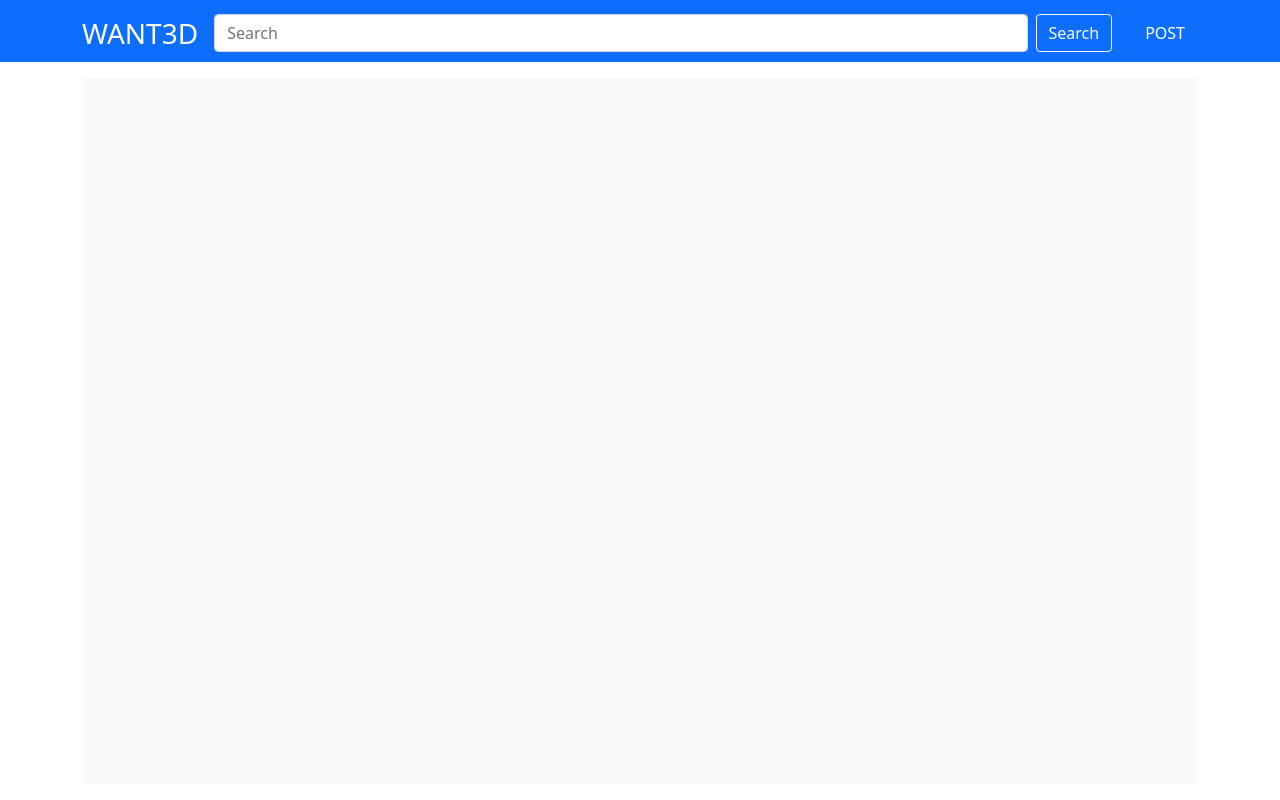
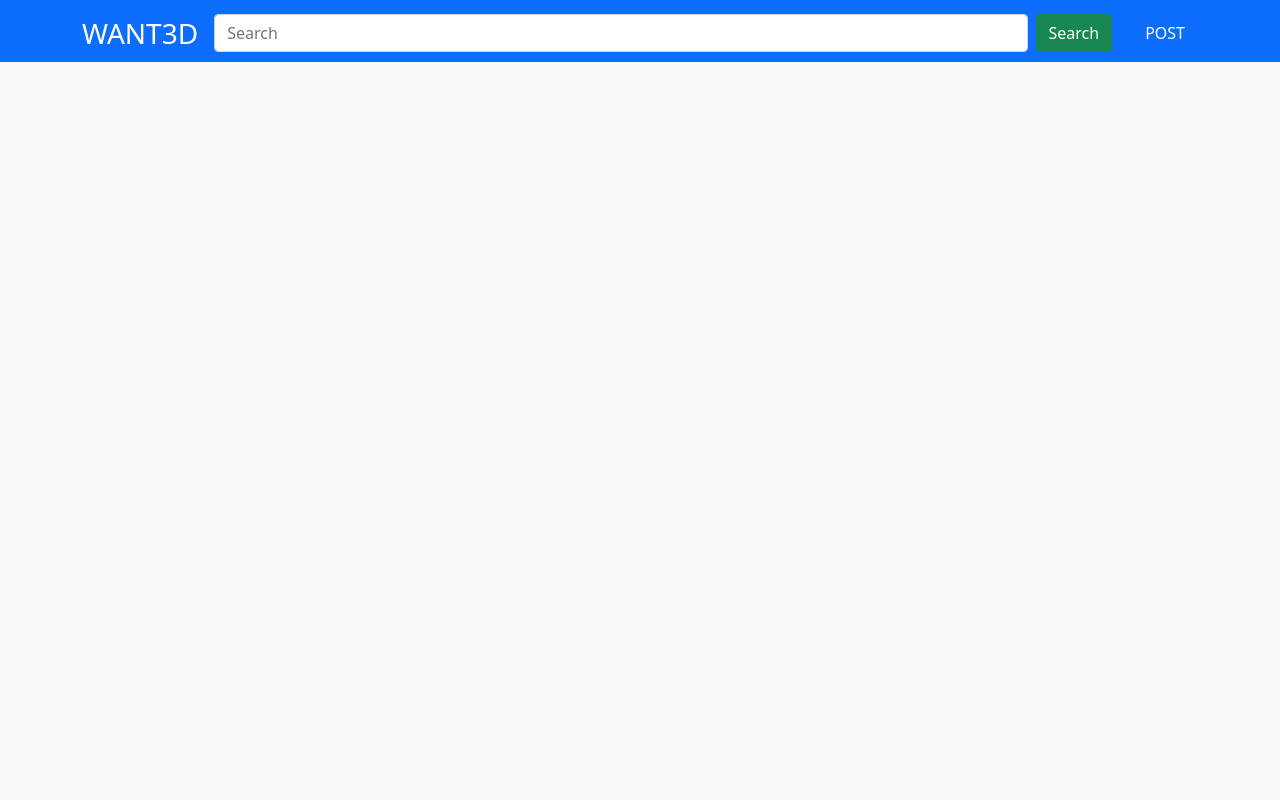
Before and after one commit to toundaherve/want3d, a Next.js app: page / in a window 1280 px wide. Shown: the top 800 px of the page. Built offline with nearby package versions, Linux system fonts and the light colour scheme.

Commit message:
Change Results page colors

```diff
--- a/components/Layout.js
+++ b/components/Layout.js
@@ -4,7 +4,7 @@ import Header from "./Header";
 export default function Layout({ children }) {
   return (
     <div>
-      <div className="min-vh-100">
+      <div className="min-vh-100 bg-light">
         <Header />
         {children}
       </div>
--- a/components/SearchForm.js
+++ b/components/SearchForm.js
@@ -10,7 +10,7 @@ export default function SearchForm() {
         aria-label="Search"
         name="search"
       />
-      <Button type="submit" outlined purpose="light">
+      <Button type="submit" purpose="success">
         Search
       </Button>
     </form>
--- a/styles/globals.css
+++ b/styles/globals.css
@@ -143,11 +143,11 @@
   }
 }
 
-@media screen and (min-width: 1200px) {
+/* @media screen and (min-width: 1200px) {
   .results-page-aside-ad-box {
     flex-basis: 300px;
   }
-}
+} */
 
 .results-page-aside-ad-top {
   top: 91px;
```
Also changed, not shown: components/ResultsPage.js (+14 -6 lines).
